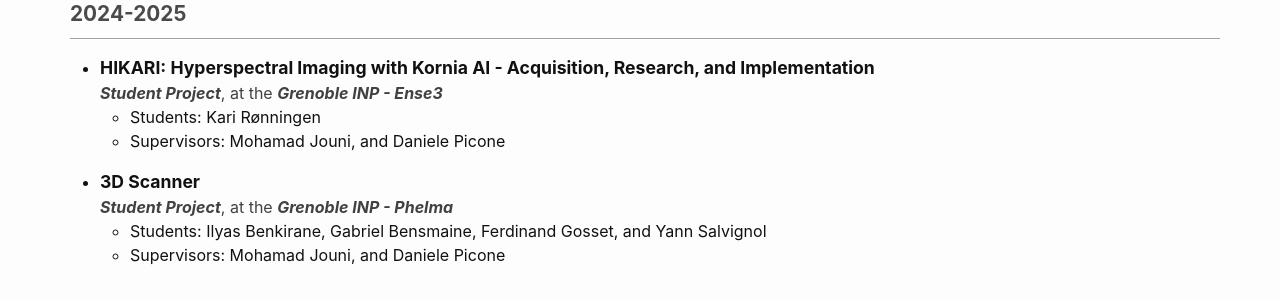
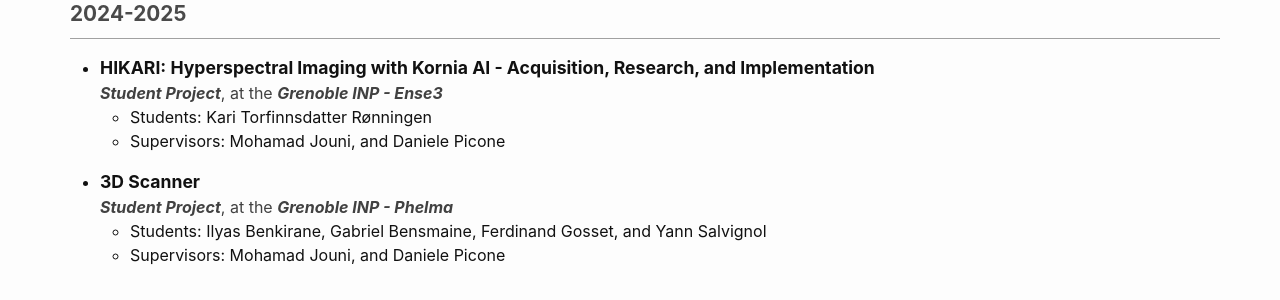
Before and after one commit to mira-imaging/mira-imaging.github.io, a Jekyll site: the page built from _pages_navbar/teaching.html, in a window 1280 px wide and 900 px high, scrolled down 1183 px. Shown: the part 157-457 px from the top of the window. Built offline with Jekyll 4.4.1, drawn with Linux system fonts in a browser that asks for light colours.

```diff
--- a/_data/teaching.yml
+++ b/_data/teaching.yml
@@ -173,7 +173,7 @@
       - Daniele Picone
     level: Engineering Diploma - BAC+4
     students:
-      - Kari Rønningen
+      - Kari Torfinnsdatter Rønningen
     comments:
 
   - year: 2025-2026
```
